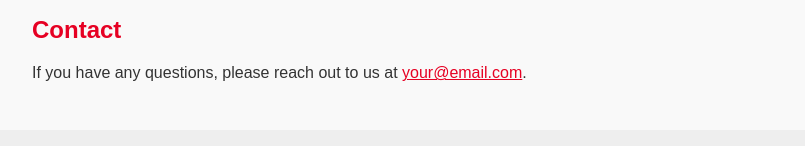
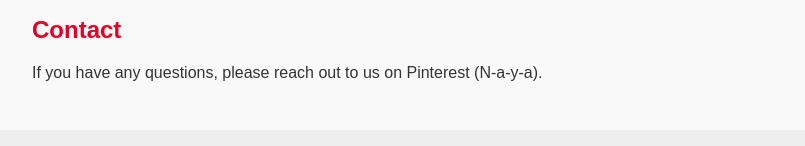
Before and after one commit to N-a-y-a/pin_prepping, a plain HTML site: page privacy.html in a window 1280 px wide. Shown: the part 926-1072 px from the top of the page, without its empty margins (208-1013 px from the left). Drawn offline with Linux system fonts and the light colour scheme.

Commit message:
Update privacy.html

```diff
--- a/privacy.html
+++ b/privacy.html
@@ -89,7 +89,7 @@
 
     <section>
       <h2>Contact</h2>
-      <p>If you have any questions, please reach out to us at <a href="mailto:your@email.com">your@email.com</a>.</p>
+      <p>If you have any questions, please reach out to us on Pinterest (N-a-y-a).</p>
     </section>
   </main>
 
```
